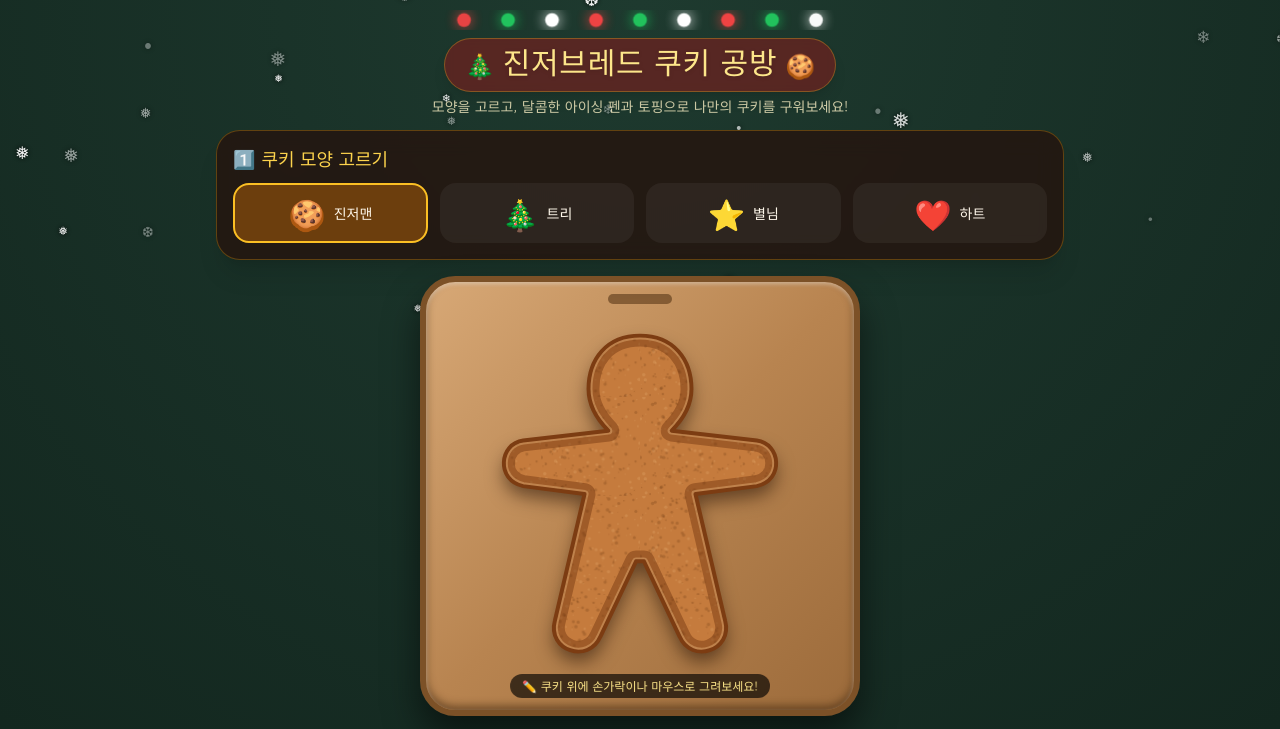
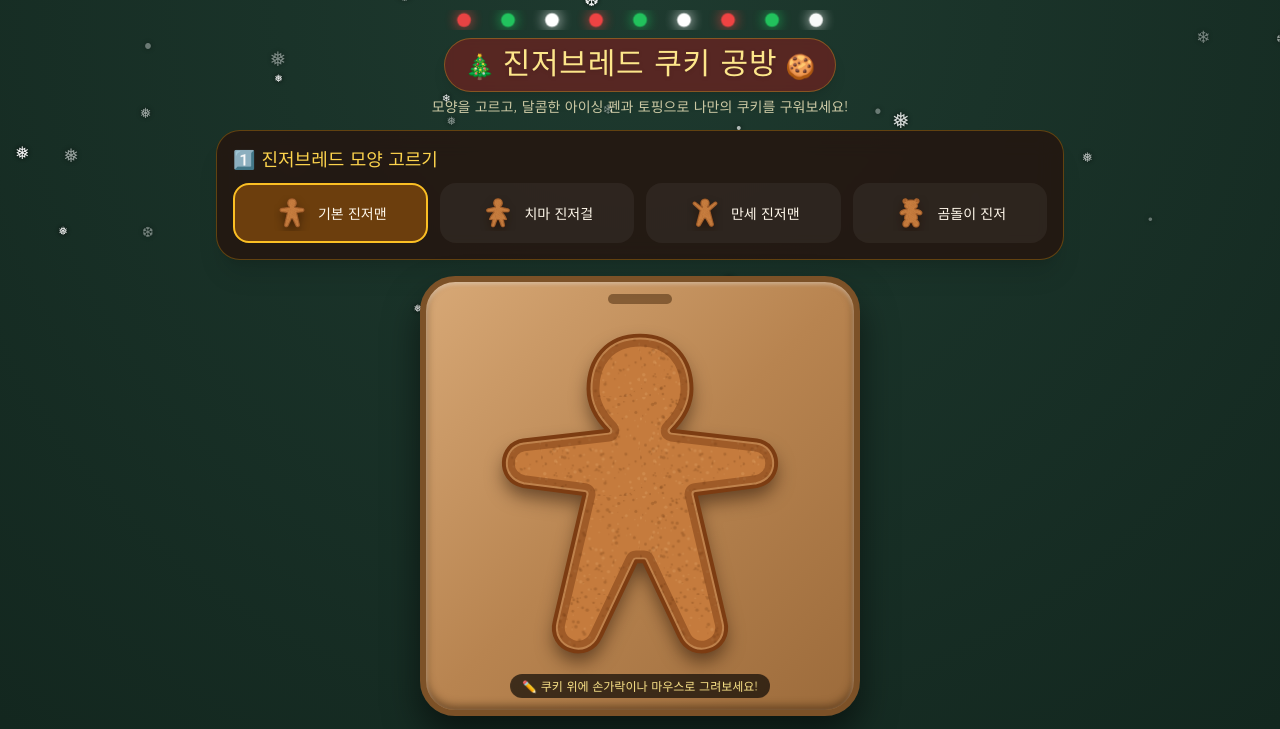
Before and after one commit to tjdbs0913/christmas-gingerbread, a plain HTML site: page index.html in a window 1280 px wide. Shown: the top 729 px of the page. Drawn offline with nearby package versions, Linux system fonts and the light colour scheme.

Commit message:
Update index.html

```diff
--- a/index.html
+++ b/index.html
@@ -123,24 +123,24 @@
         <!-- 1단계: 쿠키 모양 선택 (최상단) -->
         <section class="w-full bg-[#251610]/85 border border-amber-500/30 rounded-3xl p-3 sm:p-4 backdrop-blur-md shadow-xl">
             <h2 class="text-base sm:text-lg text-amber-300 mb-2 flex items-center gap-1.5">
-                <span>1️⃣</span> 쿠키 모양 고르기
+                <span>1️⃣</span> 진저브레드 모양 고르기
             </h2>
             <div class="grid grid-cols-4 gap-2 sm:gap-3" id="shape-buttons">
                 <button data-shape="gingerman" class="shape-btn active bg-amber-600/40 border-2 border-amber-400 rounded-2xl p-2 sm:p-2.5 flex flex-col sm:flex-row items-center justify-center gap-1 sm:gap-2 hover:bg-amber-600/60 transition">
-                    <span class="text-2xl sm:text-3xl">🍪</span>
-                    <span class="text-xs sm:text-sm font-medium">진저맨</span>
+                    <canvas class="shape-preview w-8 h-8 sm:w-9 sm:h-9" data-shape="gingerman" width="72" height="72"></canvas>
+                    <span class="text-[11px] sm:text-sm font-medium whitespace-nowrap">기본 진저맨</span>
                 </button>
-                <button data-shape="tree" class="shape-btn bg-white/5 border-2 border-transparent rounded-2xl p-2 sm:p-2.5 flex flex-col sm:flex-row items-center justify-center gap-1 sm:gap-2 hover:bg-white/15 transition">
-                    <span class="text-2xl sm:text-3xl">🎄</span>
-                    <span class="text-xs sm:text-sm font-medium">트리</span>
+                <button data-shape="gingergirl" class="shape-btn bg-white/5 border-2 border-transparent rounded-2xl p-2 sm:p-2.5 flex flex-col sm:flex-row items-center justify-center gap-1 sm:gap-2 hover:bg-white/15 transition">
+                    <canvas class="shape-preview w-8 h-8 sm:w-9 sm:h-9" data-shape="gingergirl" width="72" height="72"></canvas>
+                    <span class="text-[11px] sm:text-sm font-medium whitespace-nowrap">치마 진저걸</span>
                 </button>
-                <button data-shape="star" class="shape-btn bg-white/5 border-2 border-transparent rounded-2xl p-2 sm:p-2.5 flex flex-col sm:flex-row items-center justify-center gap-1 sm:gap-2 hover:bg-white/15 transition">
-                    <span class="text-2xl sm:text-3xl">⭐</span>
-                    <span class="text-xs sm:text-sm font-medium">별님</span>
+                <button data-shape="gingercheer" class="shape-btn bg-white/5 border-2 border-transparent rounded-2xl p-2 sm:p-2.5 flex flex-col sm:flex-row items-center justify-center gap-1 sm:gap-2 hover:bg-white/15 transition">
+                    <canvas class="shape-preview w-8 h-8 sm:w-9 sm:h-9" data-shape="gingercheer" width="72" height="72"></canvas>
+                    <span class="text-[11px] sm:text-sm font-medium whitespace-nowrap">만세 진저맨</span>
                 </button>
-                <button data-shape="heart" class="shape-btn bg-white/5 border-2 border-transparent rounded-2xl p-2 sm:p-2.5 flex flex-col sm:flex-row items-center justify-center gap-1 sm:gap-2 hover:bg-white/15 transition">
-                    <span class="text-2xl sm:text-3xl">❤️</span>
-                    <span class="text-xs sm:text-sm font-medium">하트</span>
+                <button data-shape="gingerbear" class="shape-btn bg-white/5 border-2 border-transparent rounded-2xl p-2 sm:p-2.5 flex flex-col sm:flex-row items-center justify-center gap-1 sm:gap-2 hover:bg-white/15 transition">
+                    <canvas class="shape-preview w-8 h-8 sm:w-9 sm:h-9" data-shape="gingerbear" width="72" height="72"></canvas>
+                    <span class="text-[11px] sm:text-sm font-medium whitespace-nowrap">곰돌이 진저</span>
                 </button>
             </div>
         </section>
@@ -476,7 +476,7 @@
         function buildCookiePath(targetCtx, shape) {
             targetCtx.beginPath();
             if (shape === 'gingerman') {
-                // 귀여운 통통 진저맨 실루엣
+                // 1) 클래식 통통 진저맨 실루엣
                 targetCtx.moveTo(200, 38);
                 // 머리 오른쪽
                 targetCtx.bezierCurveTo(234, 38, 252, 62, 252, 92);
@@ -502,45 +502,101 @@
                 targetCtx.bezierCurveTo(160, 126, 148, 112, 148, 92);
                 targetCtx.bezierCurveTo(148, 62, 166, 38, 200, 38);
                 targetCtx.closePath();
-            } else if (shape === 'tree') {
-                // 3단 크리스마스 트리 쿠키
-                targetCtx.moveTo(200, 34);
-                targetCtx.lineTo(266, 122);
-                targetCtx.lineTo(236, 122);
-                targetCtx.lineTo(302, 206);
-                targetCtx.lineTo(264, 206);
-                targetCtx.lineTo(334, 294);
-                targetCtx.lineTo(228, 294);
-                targetCtx.lineTo(228, 354);
-                targetCtx.quadraticCurveTo(228, 366, 214, 366);
-                targetCtx.lineTo(186, 366);
-                targetCtx.quadraticCurveTo(172, 366, 172, 354);
-                targetCtx.lineTo(172, 294);
-                targetCtx.lineTo(66, 294);
-                targetCtx.lineTo(136, 206);
-                targetCtx.lineTo(98, 206);
-                targetCtx.lineTo(164, 122);
-                targetCtx.lineTo(134, 122);
+            } else if (shape === 'gingergirl') {
+                // 2) 귀여운 플레어 치마를 입은 진저걸 쿠키
+                targetCtx.moveTo(200, 38);
+                // 머리 오른쪽
+                targetCtx.bezierCurveTo(234, 38, 252, 62, 252, 92);
+                targetCtx.bezierCurveTo(252, 112, 240, 124, 232, 132);
+                // 오른팔
+                targetCtx.lineTo(314, 150);
+                targetCtx.bezierCurveTo(338, 156, 334, 192, 308, 192);
+                targetCtx.lineTo(250, 192);
+                // 오른쪽 치마 라인
+                targetCtx.quadraticCurveTo(282, 224, 298, 266);
+                targetCtx.quadraticCurveTo(302, 276, 288, 278);
+                targetCtx.lineTo(264, 278);
+                // 오른다리
+                targetCtx.lineTo(276, 332);
+                targetCtx.bezierCurveTo(282, 358, 242, 368, 232, 342);
+                targetCtx.lineTo(208, 278);
+                targetCtx.lineTo(192, 278);
+                // 왼다리
+                targetCtx.lineTo(168, 342);
+                targetCtx.bezierCurveTo(158, 368, 118, 358, 124, 332);
+                targetCtx.lineTo(136, 278);
+                // 왼쪽 치마 라인
+                targetCtx.lineTo(112, 278);
+                targetCtx.quadraticCurveTo(98, 276, 102, 266);
+                targetCtx.quadraticCurveTo(118, 224, 150, 192);
+                // 왼팔
+                targetCtx.lineTo(92, 192);
+                targetCtx.bezierCurveTo(66, 192, 62, 156, 86, 150);
+                targetCtx.lineTo(168, 132);
+                // 머리 왼쪽
+                targetCtx.bezierCurveTo(160, 124, 148, 112, 148, 92);
+                targetCtx.bezierCurveTo(148, 62, 166, 38, 200, 38);
                 targetCtx.closePath();
-            } else if (shape === 'star') {
-                // 통통한 5각 별 쿠키
-                const cx = 200, cy = 206, spikes = 5, outerR = 166, innerR = 78;
-                for (let i = 0; i < spikes * 2; i++) {
-                    const r = i % 2 === 0 ? outerR : innerR;
-                    const angle = (Math.PI / spikes) * i - Math.PI / 2;
-                    const x = cx + Math.cos(angle) * r;
-                    const y = cy + Math.sin(angle) * r;
-                    if (i === 0) targetCtx.moveTo(x, y);
-                    else targetCtx.lineTo(x, y);
-                }
+            } else if (shape === 'gingercheer') {
+                // 3) 두 팔을 위로 번쩍 든 신나는 만세 진저맨 쿠키
+                targetCtx.moveTo(200, 42);
+                // 머리 오른쪽
+                targetCtx.bezierCurveTo(232, 42, 250, 64, 250, 92);
+                targetCtx.bezierCurveTo(250, 110, 240, 124, 232, 132);
+                // 위로 뻗은 오른팔
+                targetCtx.lineTo(304, 78);
+                targetCtx.bezierCurveTo(324, 62, 350, 90, 328, 110);
+                targetCtx.lineTo(258, 174);
+                // 오른다리
+                targetCtx.lineTo(296, 318);
+                targetCtx.bezierCurveTo(306, 348, 264, 366, 248, 338);
+                targetCtx.lineTo(205, 262);
+                targetCtx.lineTo(195, 262);
+                // 왼다리
+                targetCtx.lineTo(152, 338);
+                targetCtx.bezierCurveTo(136, 366, 94, 348, 104, 318);
+                targetCtx.lineTo(142, 174);
+                // 위로 뻗은 왼팔
+                targetCtx.lineTo(72, 110);
+                targetCtx.bezierCurveTo(50, 90, 76, 62, 96, 78);
+                targetCtx.lineTo(168, 132);
+                // 머리 왼쪽
+                targetCtx.bezierCurveTo(160, 124, 150, 110, 150, 92);
+                targetCtx.bezierCurveTo(150, 64, 168, 42, 200, 42);
                 targetCtx.closePath();
-            } else if (shape === 'heart') {
-                // 포근한 하트 쿠키
-                targetCtx.moveTo(200, 118);
-                targetCtx.bezierCurveTo(200, 62, 118, 42, 82, 98);
-                targetCtx.bezierCurveTo(42, 160, 96, 246, 200, 352);
-                targetCtx.bezierCurveTo(304, 246, 358, 160, 318, 98);
-                targetCtx.bezierCurveTo(282, 42, 200, 62, 200, 118);
+            } else if (shape === 'gingerbear') {
+                // 4) 큰 둥근 귀와 통통한 배, 뭉툭한 팔다리를 가진 테디베어 쿠키
+                targetCtx.moveTo(166, 56);
+                // 이마 라인
+                targetCtx.quadraticCurveTo(200, 46, 234, 56);
+                // 오른쪽 커다란 곰돌이 귀
+                targetCtx.bezierCurveTo(256, 18, 312, 46, 288, 88);
+                targetCtx.quadraticCurveTo(282, 96, 270, 100);
+                // 오른쪽 통통한 볼
+                targetCtx.bezierCurveTo(284, 120, 274, 146, 248, 154);
+                // 오른쪽 뭉툭한 곰돌이 팔
+                targetCtx.bezierCurveTo(298, 156, 334, 180, 324, 208);
+                targetCtx.bezierCurveTo(316, 230, 284, 228, 262, 212);
+                // 오른쪽 둥근 배
+                targetCtx.quadraticCurveTo(284, 244, 270, 278);
+                // 오른쪽 뭉툭한 곰돌이 다리(발바닥)
+                targetCtx.bezierCurveTo(302, 298, 304, 346, 272, 358);
+                targetCtx.bezierCurveTo(242, 368, 214, 348, 212, 314);
+                // 다리 사이
+                targetCtx.quadraticCurveTo(200, 310, 188, 314);
+                // 왼쪽 뭉툭한 곰돌이 다리(발바닥)
+                targetCtx.bezierCurveTo(186, 348, 158, 368, 128, 358);
+                targetCtx.bezierCurveTo(96, 346, 98, 298, 130, 278);
+                // 왼쪽 둥근 배
+                targetCtx.quadraticCurveTo(116, 244, 138, 212);
+                // 왼쪽 뭉툭한 곰돌이 팔
+                targetCtx.bezierCurveTo(116, 228, 84, 230, 76, 208);
+                targetCtx.bezierCurveTo(66, 180, 102, 156, 152, 154);
+                // 왼쪽 통통한 볼
+                targetCtx.bezierCurveTo(126, 146, 116, 120, 130, 100);
+                // 왼쪽 커다란 곰돌이 귀
+                targetCtx.quadraticCurveTo(118, 96, 112, 88);
+                targetCtx.bezierCurveTo(88, 46, 144, 18, 166, 56);
                 targetCtx.closePath();
             }
         }
@@ -581,6 +637,15 @@
             targetCtx.lineWidth = 8;
             targetCtx.strokeStyle = 'rgba(248, 202, 145, 0.35)';
             targetCtx.stroke();
+
+            // 곰돌이 모양일 때 귀 안쪽 구워진 반죽 홈 디테일 추가
+            if (shape === 'gingerbear') {
+                targetCtx.fillStyle = 'rgba(112, 52, 14, 0.32)';
+                targetCtx.beginPath();
+                targetCtx.arc(134, 64, 15, 0, Math.PI * 2);
+                targetCtx.arc(266, 64, 15, 0, Math.PI * 2);
+                targetCtx.fill();
+            }
             targetCtx.restore();
 
             // 4) 외곽선 마감
@@ -1220,6 +1285,18 @@
         // ==========================================
         // 9. 초기화 실행
         // ==========================================
+        function renderShapePreviews() {
+            document.querySelectorAll('.shape-preview').forEach(previewCanvas => {
+                const sCtx = previewCanvas.getContext('2d');
+                sCtx.clearRect(0, 0, previewCanvas.width, previewCanvas.height);
+                sCtx.save();
+                const scale = previewCanvas.width / LOGICAL_SIZE;
+                sCtx.scale(scale, scale);
+                drawCookieBase(sCtx, previewCanvas.dataset.shape);
+                sCtx.restore();
+            });
+        }
+
         function renderToppingPreviews() {
             document.querySelectorAll('.topping-preview').forEach(previewCanvas => {
                 const pCtx = previewCanvas.getContext('2d');
@@ -1240,6 +1317,7 @@
         function initApp() {
             createSnowflakes();
             createCookieTexture();
+            renderShapePreviews();
             renderToppingPreviews();
             resizeCanvas();
         }
```
